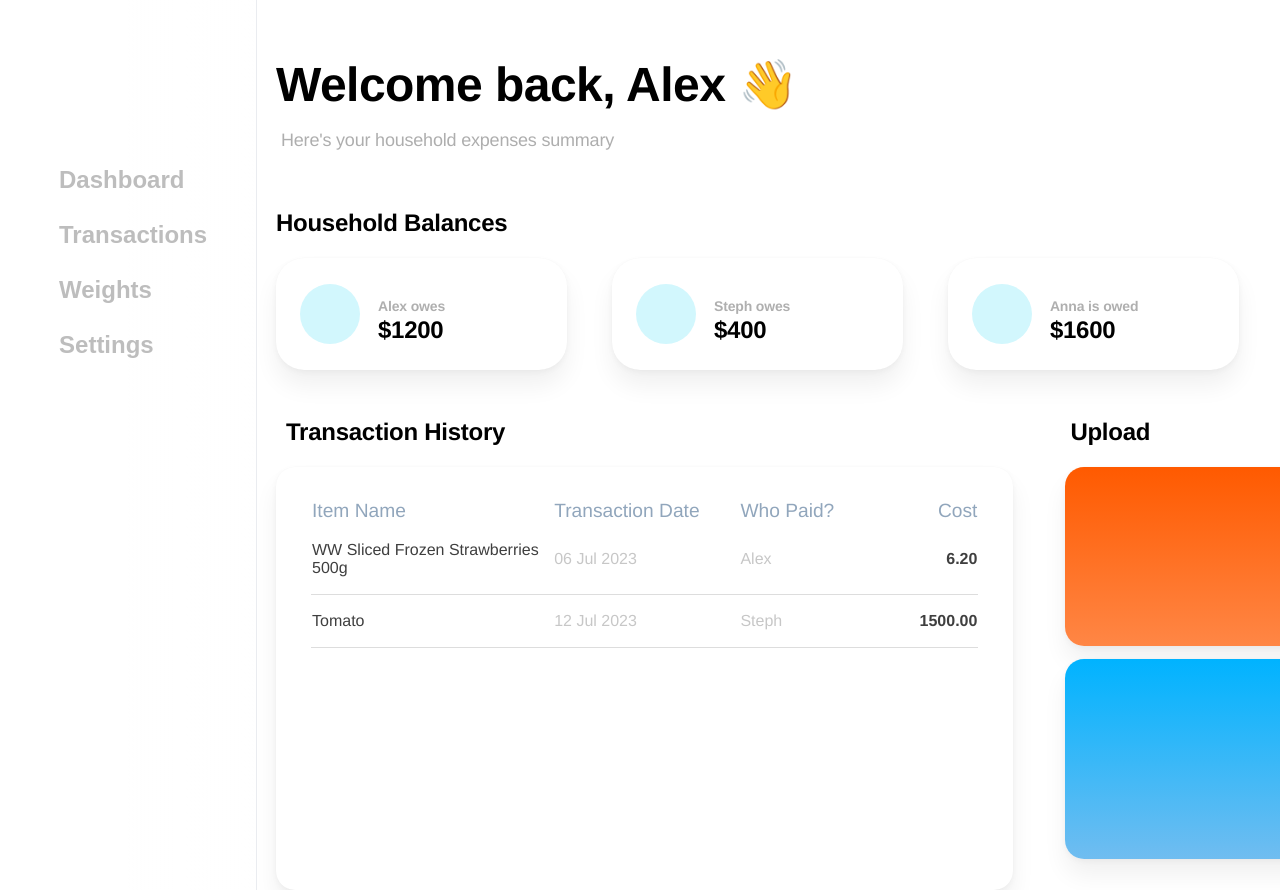
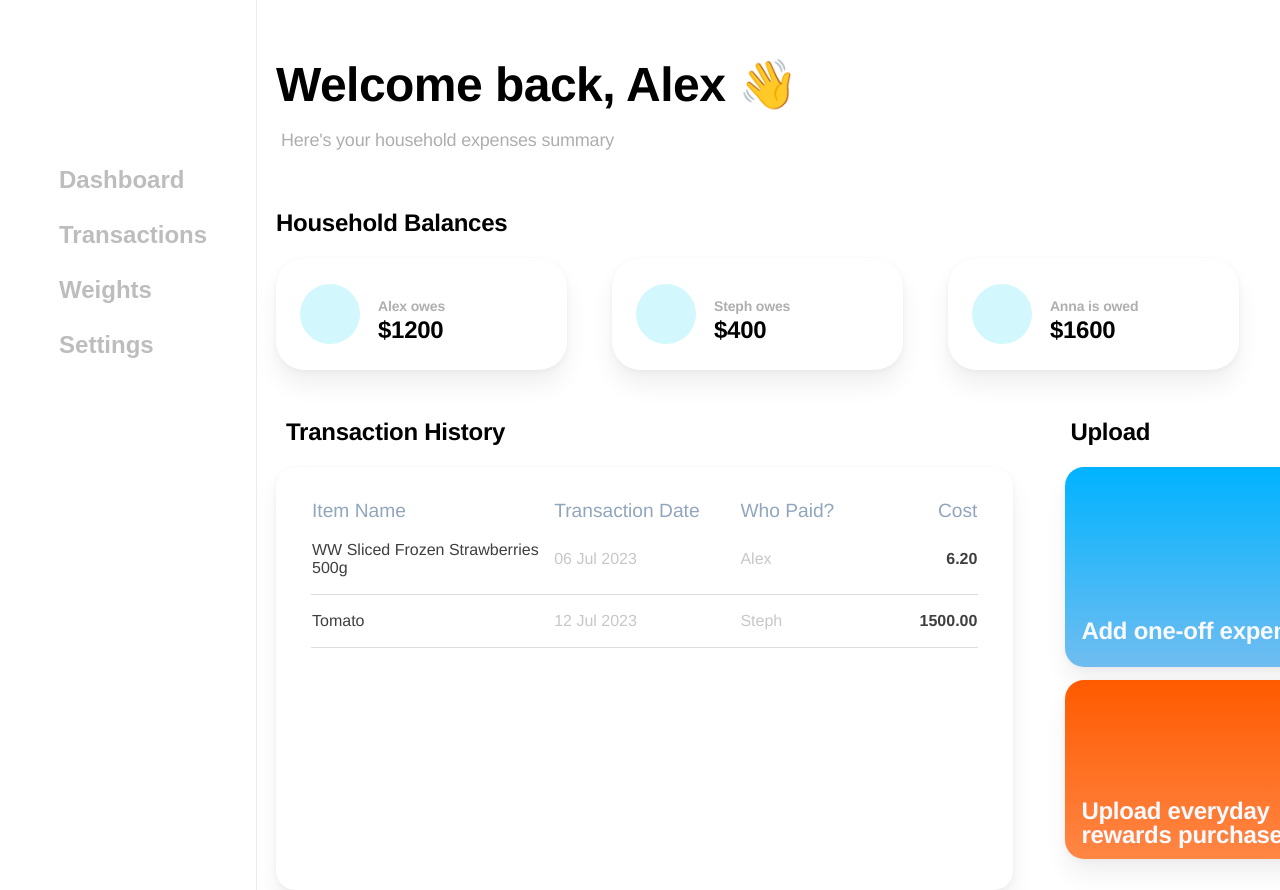
Before and after one commit to akirafeng2/everyday_rewards_finance_tool, a React (Vite) app in the folder src/frontend/: page /Dashboard in a window 1280 px wide. Shown: the top 890 px of the page. Built offline with nearby package versions, Linux system fonts and the light colour scheme.

Commit message:
upload-tile-text

```diff
--- a/src/frontend/src/pages/Dashboard/Dashboard.tsx
+++ b/src/frontend/src/pages/Dashboard/Dashboard.tsx
@@ -11,7 +11,7 @@ function Dashboard() {
       <Header text="Welcome back, Alex 👋" />
       <SubHeader text="Here's your household expenses summary" />
       Household Balances
-      <OwingGroup/>
+      <OwingGroup />
       <div className="hcontainer">
         <div className="vcontainer">
           <div id="transaction_history_wrapper">Transaction History</div>
@@ -19,8 +19,12 @@ function Dashboard() {
         </div>
         <div className="vcontainer">
           <div id="upload_wrapper">Upload</div>
-          <UploadTile colour="red" />
-          <UploadTile colour="blue" />
+          <UploadTile colour="blue">Add one-off expense</UploadTile>
+          <UploadTile colour="red">
+            Upload everyday
+            <br/>
+            rewards purchases
+          </UploadTile>
         </div>
       </div>
     </div>
--- a/src/frontend/src/pages/Dashboard/components/owing_group.tsx
+++ b/src/frontend/src/pages/Dashboard/components/owing_group.tsx
@@ -12,7 +12,7 @@ const OwingGroup = () => {
   };
   const names = Object.keys(mock_owings);
   return (
-    <div className="hcontainer">
+    <div className="hcontainer owings">
       {names.map((name) => (
         <OwingTile name={name} owes={mock_owings[name]}/>
       ))}
--- a/src/frontend/src/pages/Dashboard/components/owing_tile.tsx
+++ b/src/frontend/src/pages/Dashboard/components/owing_tile.tsx
@@ -16,7 +16,7 @@ const OwingTile = ({ name, owes }: OwingTileProp) => {
   }
   return (
     <div className="owings_box">
-      <div className="hcontainer owings">
+      <div className="hcontainer">
         <div className="profile_circle"></div>
         <div className="vcontainer">
           <div className="owing_text">{owing_statement}</div>
--- a/src/frontend/src/pages/Dashboard/components/upload_tiles.tsx
+++ b/src/frontend/src/pages/Dashboard/components/upload_tiles.tsx
@@ -1,12 +1,21 @@
-interface UploadTileProps{
-    colour: string
+import chevron from "../assets/chevron.png";
+import { ReactNode } from "react";
+
+interface UploadTileProps {
+  children: ReactNode;
+  colour: string;
 }
 
+const UploadTile = ({ children, colour }: UploadTileProps) => {
+  return (
+    <div className={"upload_tile " + colour}>
+      <div className="hcontainer"></div>
+      <div className="hcontainer upload_tile_text">
+        {children}
+        <img className="chevron" alt="chevron" src={chevron} />
+      </div>
+    </div>
+  );
+};
 
-const UploadTile = ({colour}: UploadTileProps) => {
-  return (
-    <div className={"upload_tile " + colour}></div>
-  )
-}
-
-export default UploadTile
+export default UploadTile;
--- a/src/frontend/src/pages/Dashboard/dashboard.css
+++ b/src/frontend/src/pages/Dashboard/dashboard.css
@@ -37,14 +37,21 @@
   display: flex;
   justify-content: flex-start;
   flex-direction: row;
+}
+
+.hcontainer.owings {
   margin-top: 23px;
   margin-bottom: 50px;
 }
 
-.hcontainer.owings{
-  margin-top:0;
-  margin-bottom:0;
+.hcontainer.upload_tile_text {
+  position: absolute;
+  bottom: 0;
+  align-items: center;
+  height: 3rem;
+  padding-bottom: 0.75rem;
 }
+
 .vcontainter {
   display: flex;
   justify-content: flex-start;
@@ -68,6 +75,17 @@
   width: 323px;
   margin-top: 13px;
   margin-left: 52px;
+
+  padding-left: 1rem;
+
+  position: relative;
+
+  color: #F9FAFF;
+  font-family: "DM Sans-Bold", Helvetica;
+  font-size: 24px;
+  font-weight: 700;
+  letter-spacing: -0.26px;
+  line-height: 24px;
 }
 
 .upload_tile.red {
@@ -127,7 +145,6 @@ td.cost {
   color: #3f3f3f;
   font-family: "Lato-Bold", Helvetica;
   font-weight: 700;
-
 }
 
 .item {
@@ -155,7 +172,7 @@ td.cost {
   padding-top: 0.625rem;
 }
 
-.profile_circle{
+.profile_circle {
   height: 60px;
   width: 60px;
   border-radius: 30px;
@@ -163,3 +180,12 @@ td.cost {
   background: rgb(210, 247, 253);
   margin-right: 1.125rem;
 }
+
+.upload_tile_text {
+}
+
+img.chevron {
+  height: 19px;
+  width: 12px;
+  padding-left: 12px;
+}
```
Also changed, not shown: src/frontend/src/pages/Dashboard/assets/chevron.png (added).
